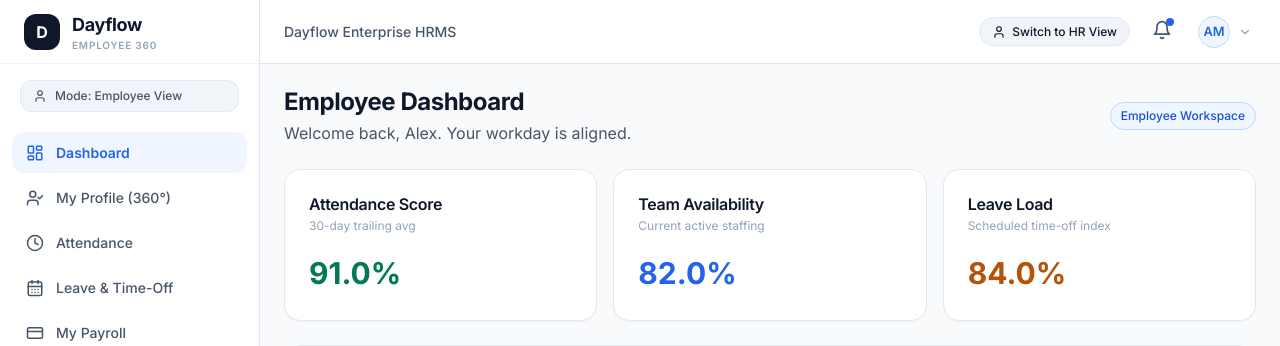
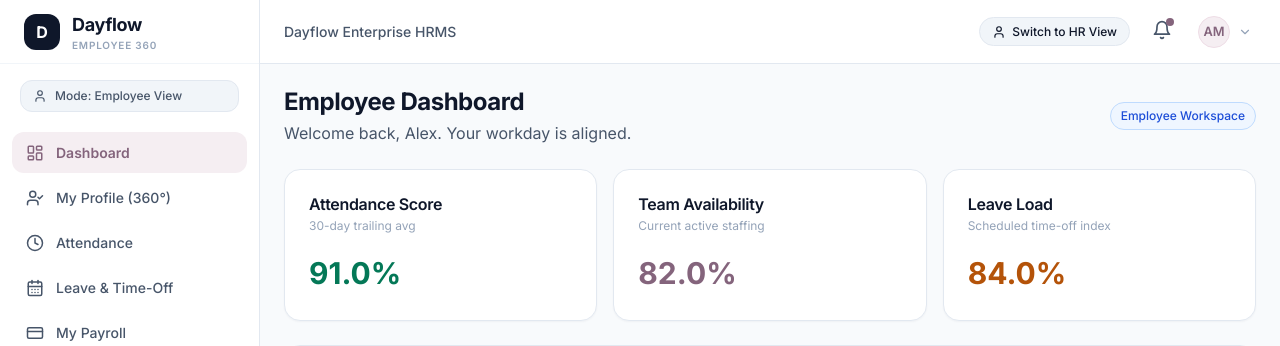
Before and after one commit to debugmode06/-Dayflow-Odoo---Bangalore, a React (Vite) app: page /dashboard in a window 1280 px wide. Shown: the top 346 px of the page. Built offline with nearby package versions, Linux system fonts and the light colour scheme; no server answers.

Commit message:
style: update UI color palette to Dayflow purple

```diff
--- a/src/styles/tokens.css
+++ b/src/styles/tokens.css
@@ -14,11 +14,11 @@
   --text-tertiary: #94A3B8;
   --text-inverse: #FFFFFF;
 
-  /* Primary Brand Accent */
-  --color-primary: #2563EB;
-  --color-primary-hover: #1D4ED8;
-  --color-primary-light: #EFF6FF;
-  --color-primary-border: #BFDBFE;
+  /* Primary Brand Accent (Odoo Purple) */
+  --color-primary: #84647C;
+  --color-primary-hover: #6E5166;
+  --color-primary-light: #F5EEF2;
+  --color-primary-border: #EEDDE6;
 
   /* Status Colors */
   --color-success: #10B981;
@@ -49,7 +49,7 @@
   /* Borders & Dividers */
   --border-color: #E2E8F0;
   --border-color-subtle: #F1F5F9;
-  --border-color-focus: #2563EB;
+  --border-color-focus: #84647C;
 
   /* Typography */
   --font-family: 'Inter', -apple-system, BlinkMacSystemFont, "SF Pro Display", "SF Pro Text", "Segoe UI", Roboto, sans-serif;
```
